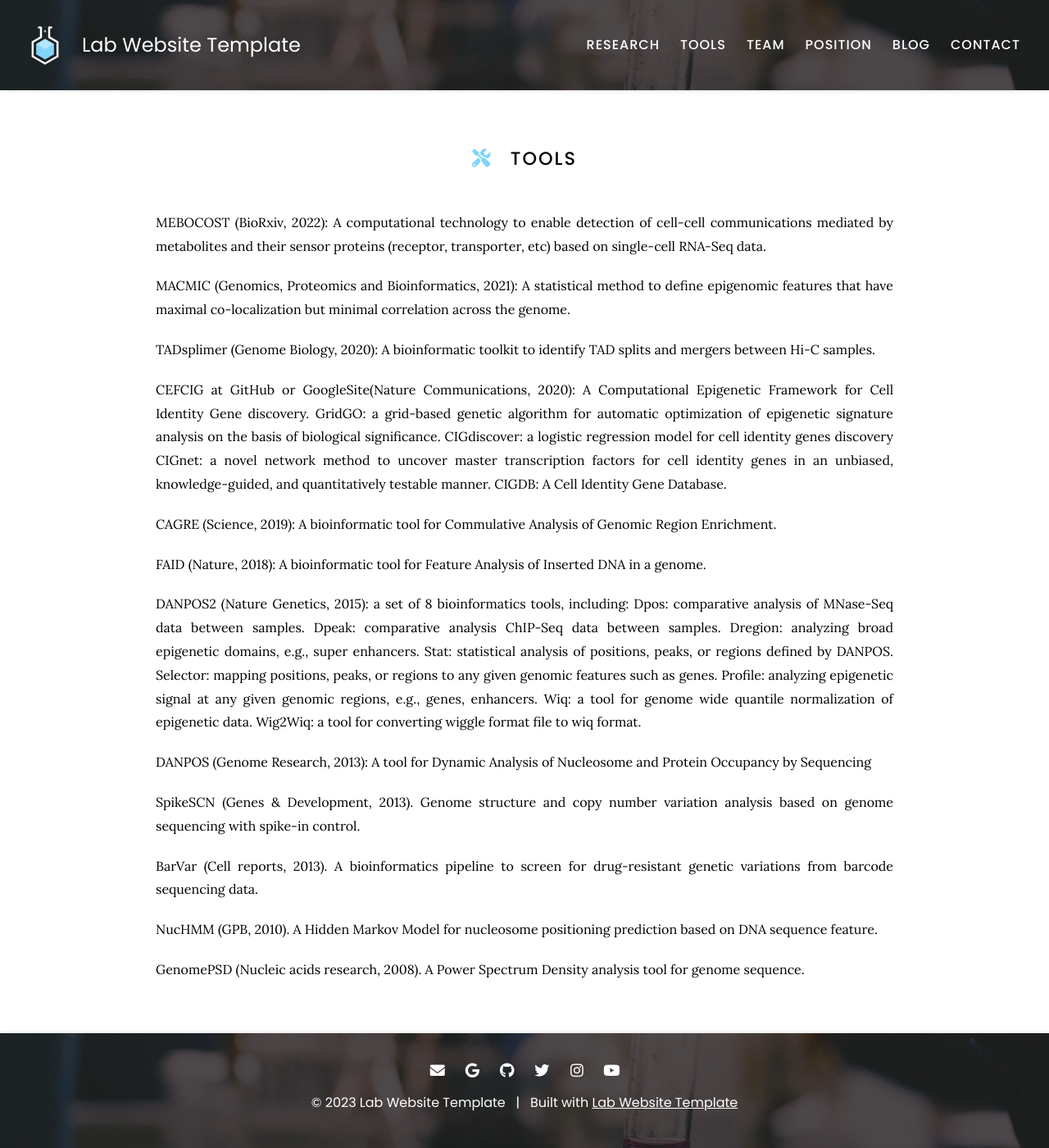
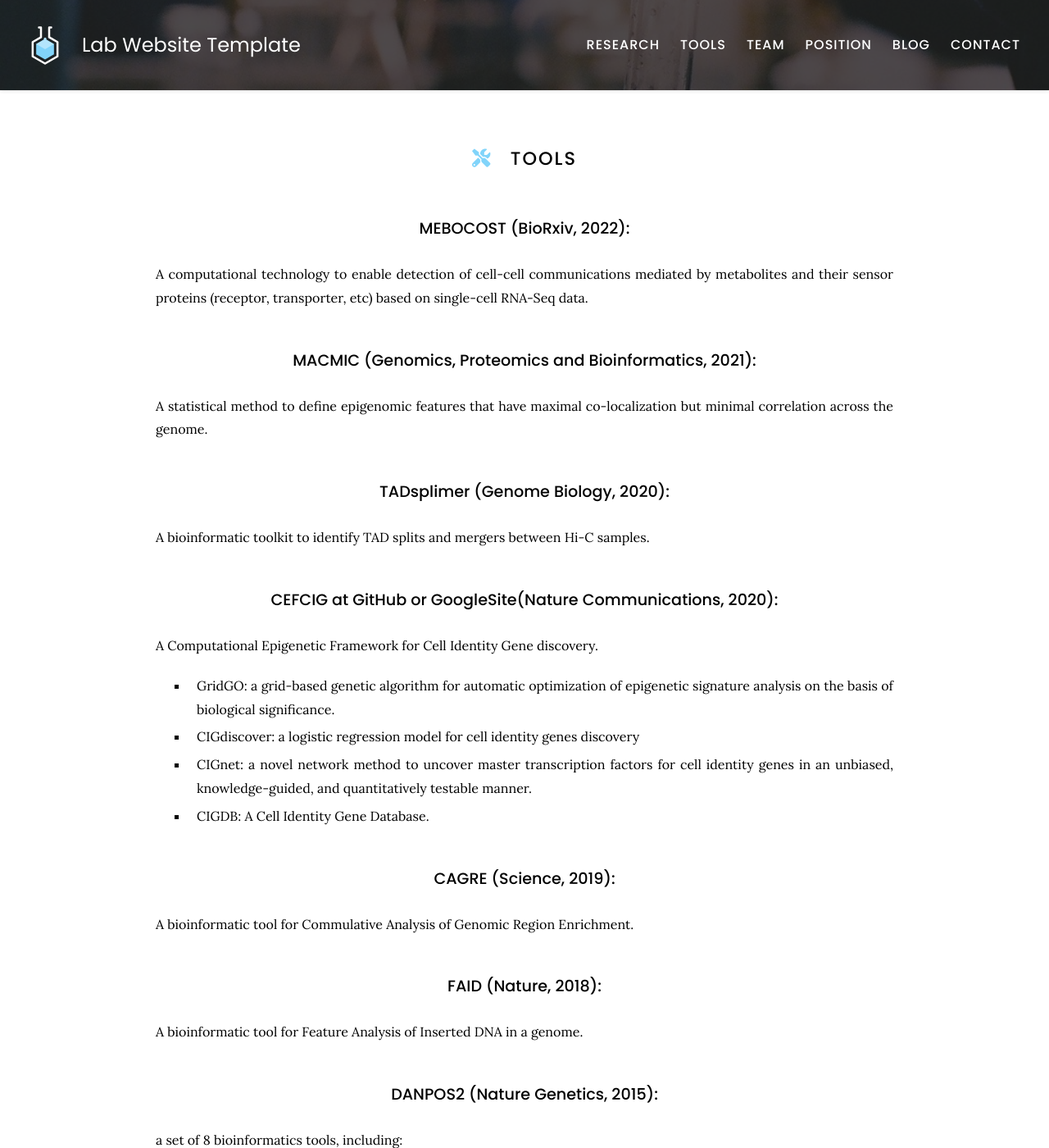
Before and after one commit to kaifuchenlab/kaifuchenlab.github.io, a Jekyll site: the page built from tools/index.md, in a window 1280 px wide and 1400 px high. Shown: the whole window at 82% size. Built offline with Jekyll 4.4.1, drawn with Linux system fonts in a browser that asks for light colours; some of the changed text lies outside the part shown.

Commit message:
Update index.md

```diff
--- a/tools/index.md
+++ b/tools/index.md
@@ -7,38 +7,50 @@ nav:
 
 # <i class="fas fa-tools"></i>Tools
 
-MEBOCOST (BioRxiv, 2022): A computational technology to enable detection of cell-cell communications mediated by metabolites and their sensor proteins (receptor, transporter, etc) based on single-cell RNA-Seq data.
+### MEBOCOST (BioRxiv, 2022):
+A computational technology to enable detection of cell-cell communications mediated by metabolites and their sensor proteins (receptor, transporter, etc) based on single-cell RNA-Seq data.
 
-MACMIC (Genomics, Proteomics and Bioinformatics, 2021): A statistical method to define epigenomic features that have maximal co-localization but minimal correlation across the genome.
+### MACMIC (Genomics, Proteomics and Bioinformatics, 2021):
+A statistical method to define epigenomic features that have maximal co-localization but minimal correlation across the genome.
 
-TADsplimer (Genome Biology, 2020): A bioinformatic toolkit to identify TAD splits and mergers between Hi-C samples.
+### TADsplimer (Genome Biology, 2020):
+A bioinformatic toolkit to identify TAD splits and mergers between Hi-C samples.
 
-CEFCIG at GitHub or GoogleSite(Nature Communications, 2020): A Computational Epigenetic Framework for Cell Identity Gene discovery.
-GridGO: a grid-based genetic algorithm for automatic optimization of epigenetic signature analysis on the basis of biological significance.
-CIGdiscover: a logistic regression model for cell identity genes discovery
-CIGnet: a novel network method to uncover master transcription factors for cell identity genes in an unbiased, knowledge-guided, and quantitatively testable manner.
-CIGDB: A Cell Identity Gene Database.
+### CEFCIG at GitHub or GoogleSite(Nature Communications, 2020):
+A Computational Epigenetic Framework for Cell Identity Gene discovery.
+- GridGO: a grid-based genetic algorithm for automatic optimization of epigenetic signature analysis on the basis of biological significance.
+- CIGdiscover: a logistic regression model for cell identity genes discovery
+- CIGnet: a novel network method to uncover master transcription factors for cell identity genes in an unbiased, knowledge-guided, and quantitatively testable manner.
+- CIGDB: A Cell Identity Gene Database.
 
-CAGRE (Science, 2019): A bioinformatic tool for Commulative Analysis of Genomic Region Enrichment.
+### CAGRE (Science, 2019):
+A bioinformatic tool for Commulative Analysis of Genomic Region Enrichment.
 
-FAID (Nature, 2018): A bioinformatic tool for Feature Analysis of Inserted DNA in a genome.
+### FAID (Nature, 2018):
+A bioinformatic tool for Feature Analysis of Inserted DNA in a genome.
 
-DANPOS2 (Nature Genetics, 2015): a set of 8 bioinformatics tools, including:
-Dpos: comparative analysis of MNase-Seq data between samples.
-Dpeak: comparative analysis ChIP-Seq data between samples.
-Dregion: analyzing broad epigenetic domains, e.g., super enhancers.
-Stat: statistical analysis of positions, peaks, or regions defined by DANPOS.
-Selector: mapping positions, peaks, or regions to any given genomic features such as genes.
-Profile: analyzing epigenetic signal at any given genomic regions, e.g., genes, enhancers.
-Wiq: a tool for genome wide quantile normalization of epigenetic data.
-Wig2Wiq: a tool for converting wiggle format file to wiq format.
+### DANPOS2 (Nature Genetics, 2015):
+a set of 8 bioinformatics tools, including:
+- Dpos: comparative analysis of MNase-Seq data between samples.
+- Dpeak: comparative analysis ChIP-Seq data between samples.
+- Dregion: analyzing broad epigenetic domains, e.g., super enhancers.
+- Stat: statistical analysis of positions, peaks, or regions defined by DANPOS.
+- Selector: mapping positions, peaks, or regions to any given genomic features such as genes.
+- Profile: analyzing epigenetic signal at any given genomic regions, e.g., genes, enhancers.
+- Wiq: a tool for genome wide quantile normalization of epigenetic data.
+- Wig2Wiq: a tool for converting wiggle format file to wiq format.
 
-DANPOS (Genome Research, 2013): A tool for Dynamic Analysis of Nucleosome and Protein Occupancy by Sequencing
+### DANPOS (Genome Research, 2013):
+A tool for Dynamic Analysis of Nucleosome and Protein Occupancy by Sequencing
 
-SpikeSCN (Genes & Development, 2013). Genome structure and copy number variation analysis based on genome sequencing with spike-in control.
+### SpikeSCN (Genes & Development, 2013):
+Genome structure and copy number variation analysis based on genome sequencing with spike-in control.
 
-BarVar (Cell reports, 2013). A bioinformatics pipeline to screen for drug-resistant genetic variations from barcode sequencing data.
+### BarVar (Cell reports, 2013):
+A bioinformatics pipeline to screen for drug-resistant genetic variations from barcode sequencing data.
 
-NucHMM (GPB, 2010). A Hidden Markov Model for nucleosome positioning prediction based on DNA sequence feature.
+### NucHMM (GPB, 2010):
+A Hidden Markov Model for nucleosome positioning prediction based on DNA sequence feature.
 
-GenomePSD (Nucleic acids research, 2008). A Power Spectrum Density analysis tool for genome sequence.
+### GenomePSD (Nucleic acids research, 2008):
+A Power Spectrum Density analysis tool for genome sequence.
```
